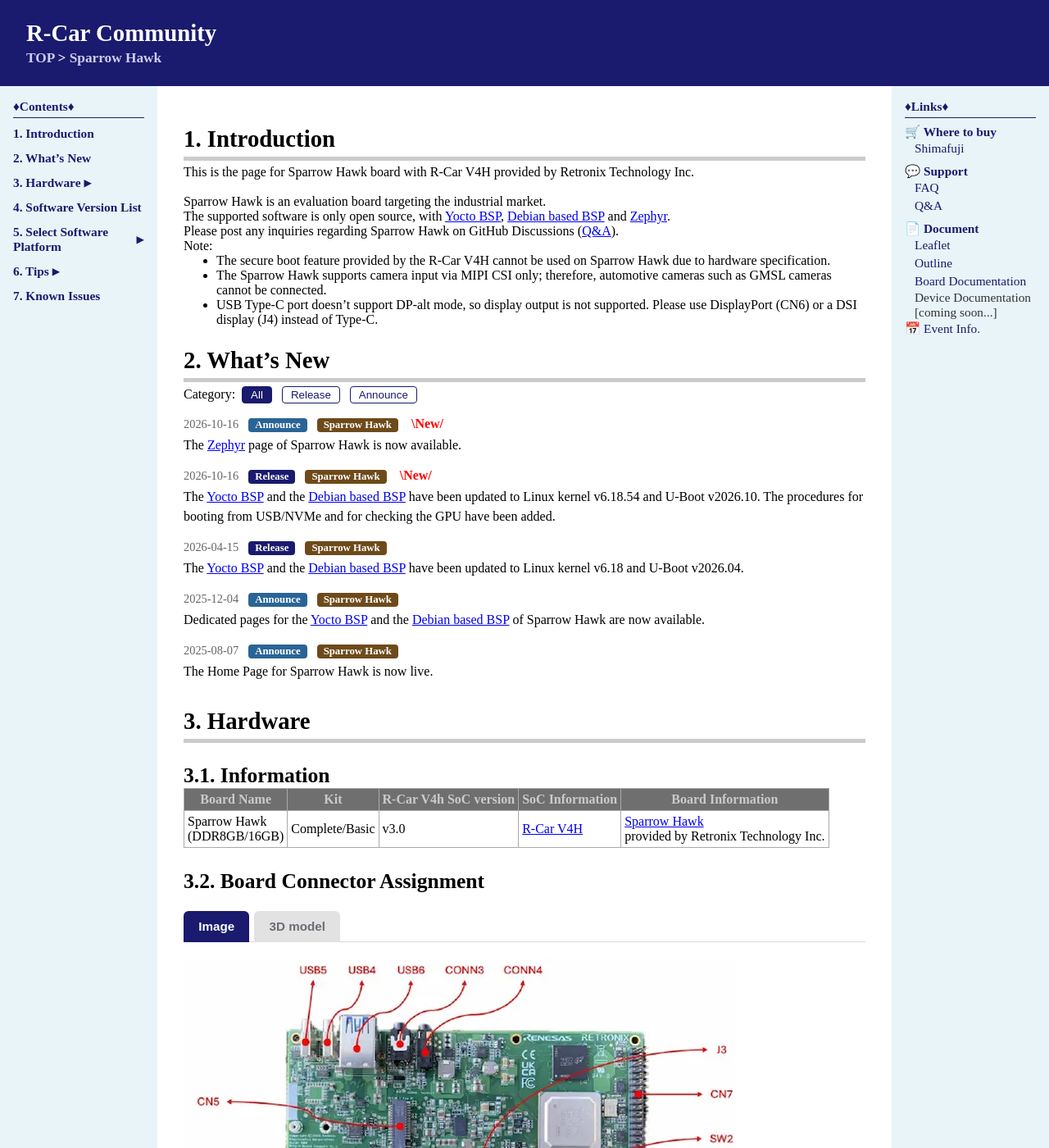
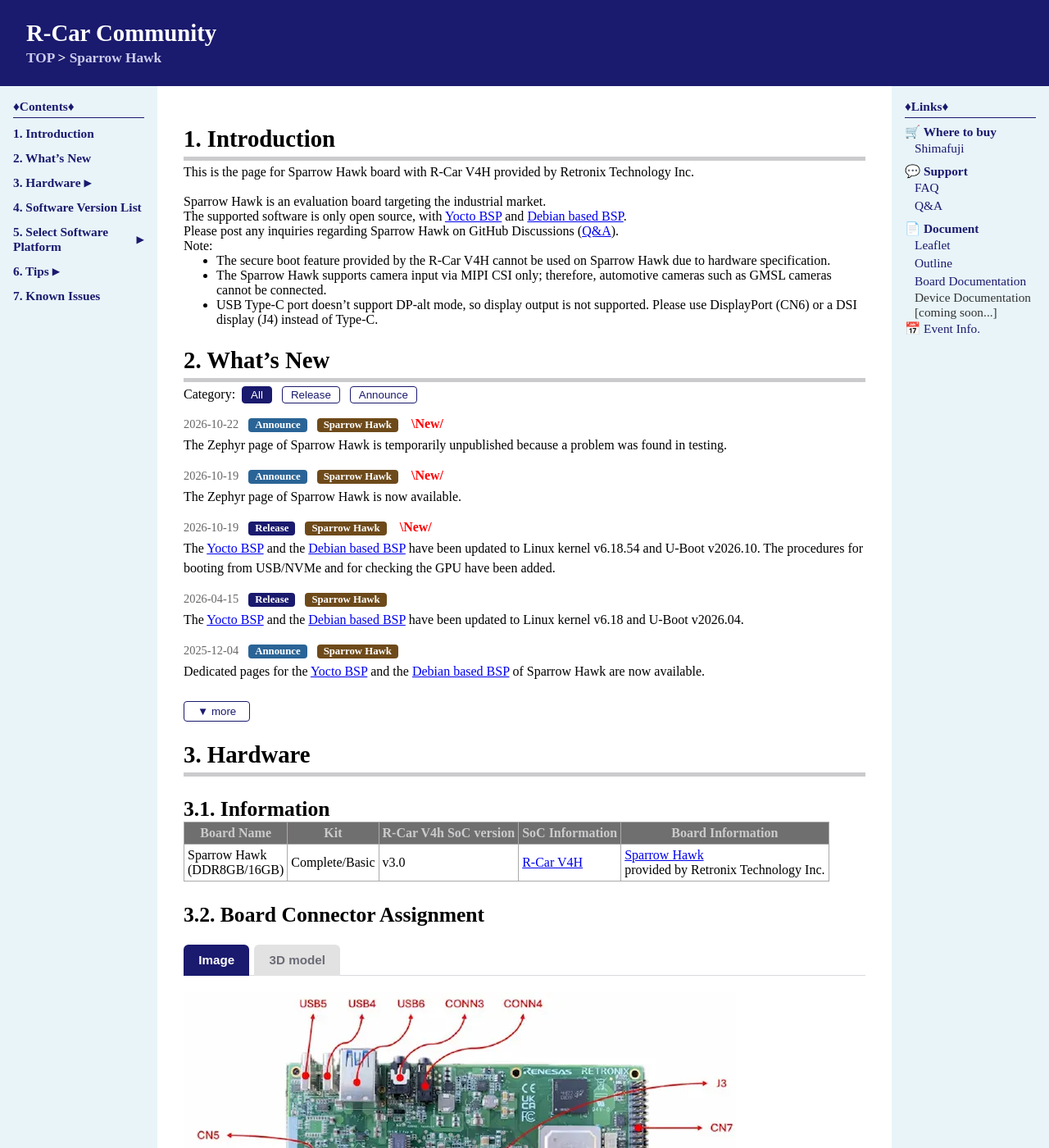
Before and after one commit to rcar-community/rcar-community.github.io, a Jekyll site: the page built from Sparrow-Hawk/index.md, in a window 1280 px wide and 1400 px high. Shown: the whole window at 82% size. Built offline with Jekyll 4.4.1, drawn with Linux system fonts in a browser that asks for light colours; a script that is not in the unit is left out.

Commit message:
Update contents
Signed-off-by: Yuya Hamamachi <yuya.hamamachi.sx@renesas.com>

```diff
--- a/_data/whatsnew.yml
+++ b/_data/whatsnew.yml
@@ -1,11 +1,15 @@
-- date: 2026-10-16
+- date: 2026-10-22
+  category: Announce
+  product: Sparrow Hawk
+  text: The Zephyr page of Sparrow Hawk is temporarily unpublished because a problem was found in testing.
+- date: 2026-10-19
   category: Release
   product: Sparrow Hawk
   text: The <a href="/Sparrow-Hawk/BSP/yocto_bsp.html">Yocto BSP</a> and the <a href="/Sparrow-Hawk/BSP/debian_based_bsp.html">Debian based BSP</a> have been updated to Linux kernel v6.18.54 and U-Boot v2026.10. The procedures for booting from USB/NVMe and for checking the GPU have been added.
-- date: 2026-10-16
+- date: 2026-10-19
   category: Announce
   product: Sparrow Hawk
-  text: The <a href="/Sparrow-Hawk/BSP/zephyr.html">Zephyr</a> page of Sparrow Hawk is now available.
+  text: The Zephyr page of Sparrow Hawk is now available.
 - date: 2026-04-15
   category: Release
   product: Sparrow Hawk
```
Also changed, not shown: Sparrow-Hawk/BSP/zephyr.md (+1 -0 lines), Sparrow-Hawk/index.md (+1 -5 lines).
